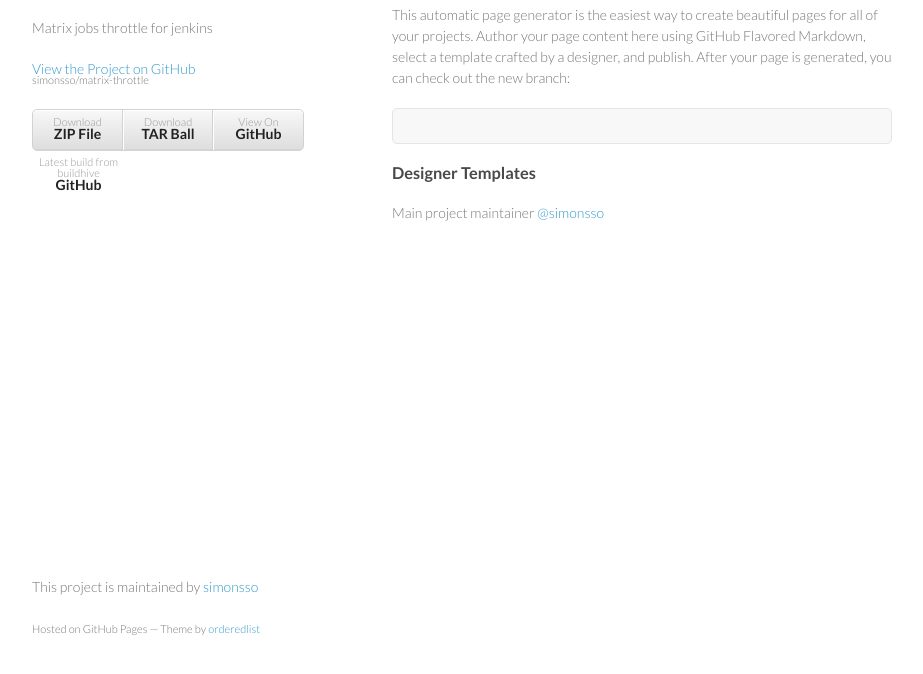
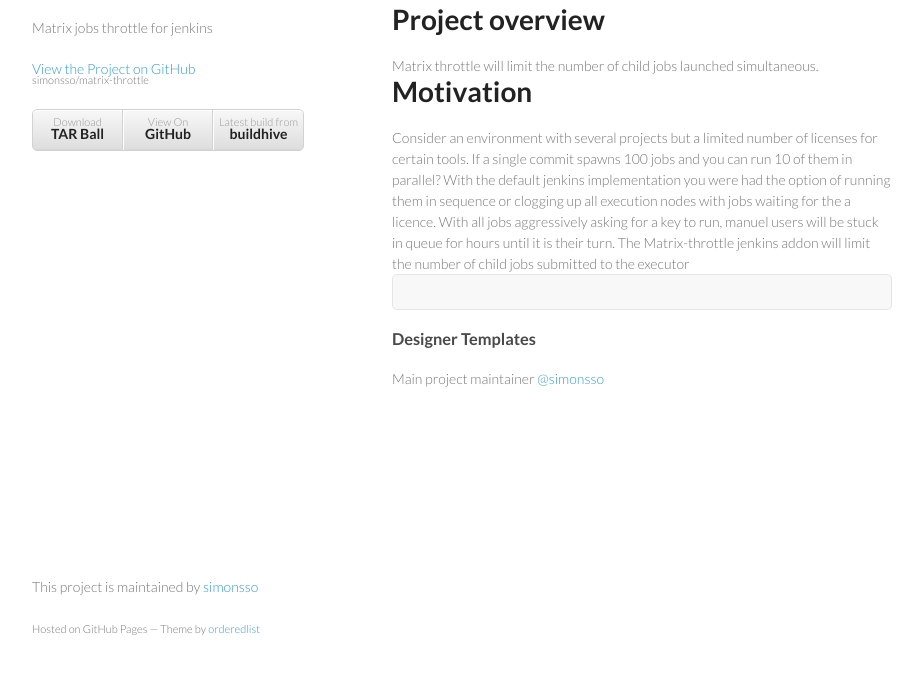
Before and after one commit to simonsso/matrix-throttle, a plain HTML site: page index.html in a window 1280 px wide. Shown: the part 92-766 px from the top of the page, without its empty margins (178-1101 px from the left). Drawn offline with Linux system fonts and the light colour scheme.

Commit message:
Update index.html
Looks like a page now

```diff
--- a/index.html
+++ b/index.html
@@ -20,19 +20,24 @@
 
         <p class="view"><a href="https://github.com/simonsso/matrix-throttle">View the Project on GitHub <small>simonsso/matrix-throttle</small></a></p>
 
-
         <ul>
-          <li><a href="https://github.com/simonsso/matrix-throttle/zipball/master">Download <strong>ZIP File</strong></a></li>
           <li><a href="https://github.com/simonsso/matrix-throttle/tarball/master">Download <strong>TAR Ball</strong></a></li>
           <li><a href="https://github.com/simonsso/matrix-throttle">View On <strong>GitHub</strong></a></li>
-          <li><a href="https://buildhive.cloudbees.com/job/simonsso/job/matrix-throttle/org.jenkins-ci.plugins$matrix-throttle/lastSuccessfulBuild/artifact/">Latest build from buildhive <strong>GitHub</strong></a></li>
+          <li><a href="https://buildhive.cloudbees.com/job/simonsso/job/matrix-throttle/org.jenkins-ci.plugins$matrix-throttle/lastSuccessfulBuild/artifact/">Latest build from <strong>buildhive</strong></a></li>
         </ul>
       </header>
       <section>
         <h3>
 <a name="welcome-to-matrix-throttle" class="anchor" href="#welcome-to-matrix-throttle"><span class="octicon octicon-link"></span></a>Welcome to Matrix Throttle</h3>
 
-<p>This automatic page generator is the easiest way to create beautiful pages for all of your projects. Author your page content here using GitHub Flavored Markdown, select a template crafted by a designer, and publish. After your page is generated, you can check out the new branch:</p>
+<p>
+<h1>Project overview</h1>
+Matrix throttle will limit the number of child jobs launched simultaneous.
+
+<h1>Motivation</h1>
+Consider an environment with several projects but a limited number of licenses for certain tools. If a single commit spawns 100 jobs and you can run 10 of them in parallel? With the default jenkins implementation you were had the option of running them in sequence or clogging up all execution nodes with jobs waiting for the a licence. With all jobs aggressively asking for a key to run, manuel users will be stuck in queue for hours until it is their turn.
+
+The Matrix-throttle jenkins addon will limit the number of child jobs submitted to the executor
 
 <pre><code>
 </code></pre>
```
